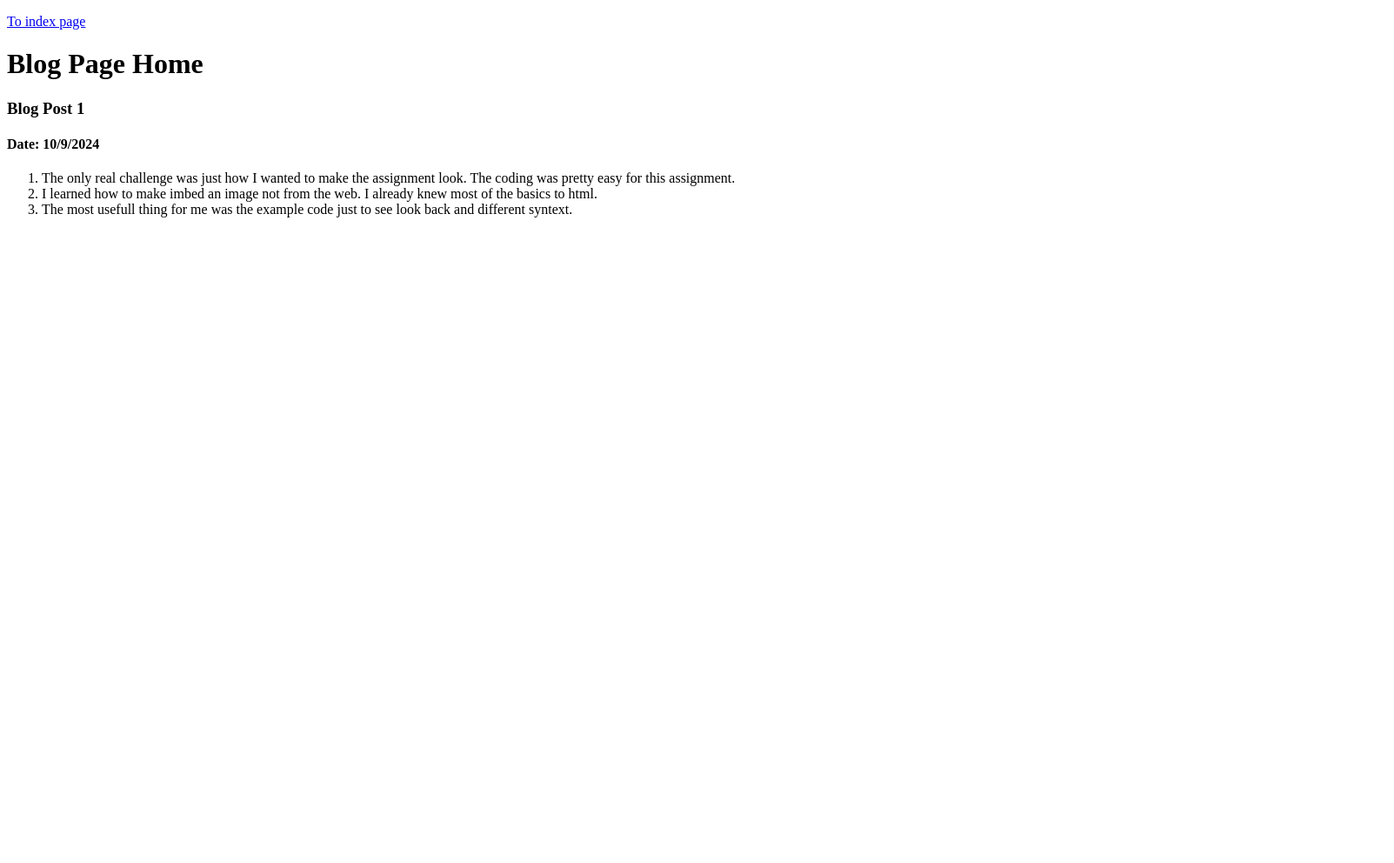
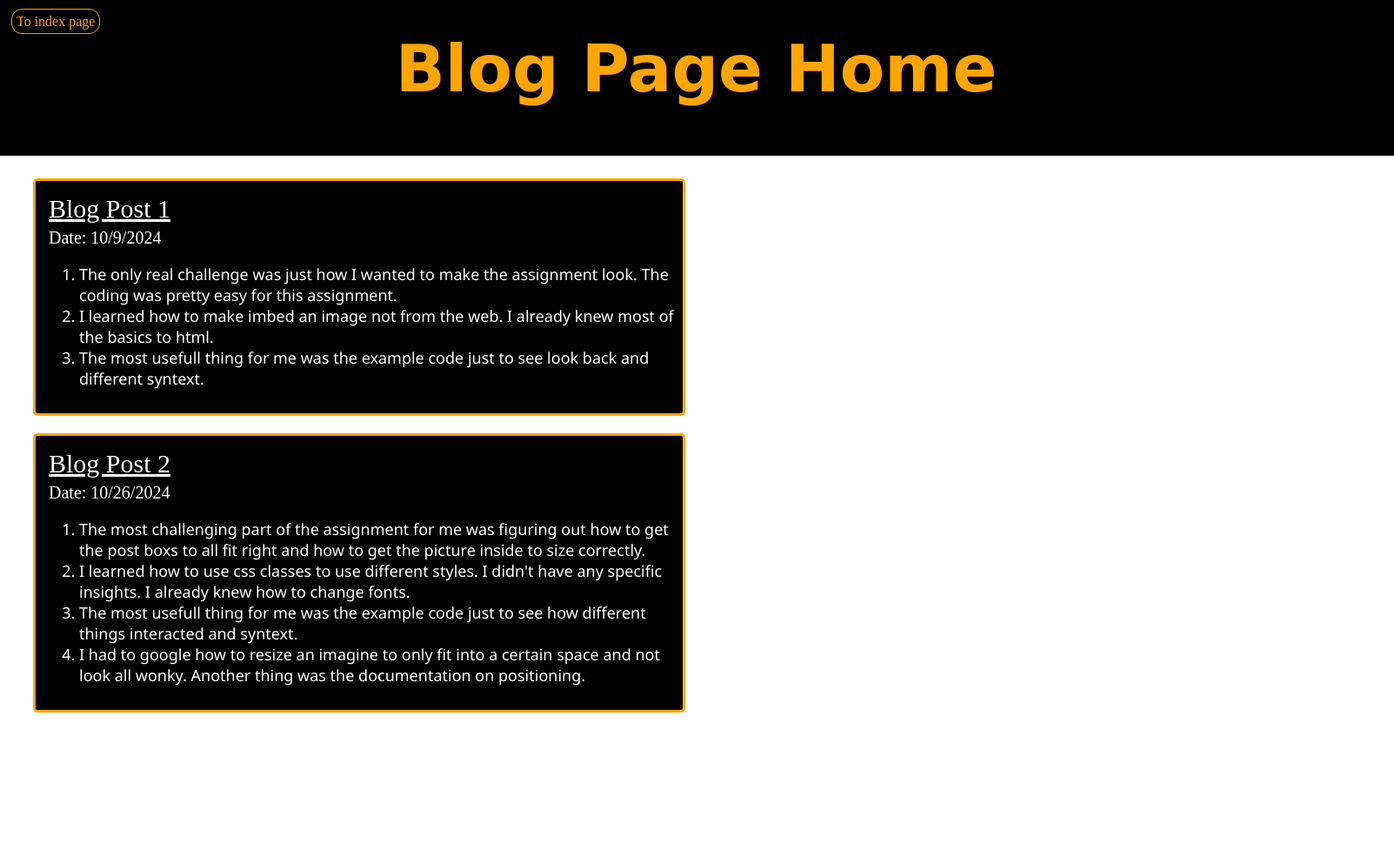
Before and after one commit to soehljace/assignment1, a plain HTML site: page blog.html in a window 1280 px wide. Shown: the whole page at 87% size, 1603 px wide, since content can reach past the window. Before the commit the page ends 800 px from the top, so only its background shows below. Drawn offline with Linux system fonts and the light colour scheme.

Commit message:
Blog Post 2

```diff
--- a/blog.html
+++ b/blog.html
@@ -1,15 +1,37 @@
 <!DOCTYPE html>
 <html>
+    <head>
+        <meta charset="utf-8">
+        <title>Blog</title>
+        <link rel="stylesheet" href="styles.css">
+      </head>
     <body>
-        <p> <a href="index.html">To index page</a></p>
-        <h1>Blog Page Home</h1>
-        <h3> Blog Post 1</h3>
-        <h4> Date: 10/9/2024</h4>
-        <ol>
-            <li>The only real challenge was just how I wanted to make the assignment look. The coding was pretty easy for this assignment.</li>
-            <li>I learned how to make imbed an image not from the web. I already knew most of the basics to html. </li>
-            <li>The most usefull thing for me was the example code just to see look back and different syntext.</li>
-        </ol>
+        <div>
+            <p> <a href="index.html">To index page</a></p>
+        </div>
+        <div>
+            <h1 class="title">Blog Page Home</h1>
+        </div>
+        <section id="posts">
+            <div class="post-title">
+                <div class="blog-title"> Blog Post 1</div>
+                    <div class="blog-date"> Date: 10/9/2024</div>
+                        <ol class="list">
+                            <li>The only real challenge was just how I wanted to make the assignment look. The coding was pretty easy for this assignment.</li>
+                            <li>I learned how to make imbed an image not from the web. I already knew most of the basics to html. </li>
+                            <li>The most usefull thing for me was the example code just to see look back and different syntext.</li>
+                        </ol>
+            </div>
+            <div class="post-title">
+                <div class="blog-title">Blog Post 2</div>
+                    <div class="blog-date">Date: 10/26/2024</div>
+                        <ol class="list">
+                            <li>The most challenging part of the assignment for me was figuring out how to get the post boxs to all fit right and how to get the picture inside to size correctly.</li>
+                            <li>I learned how to use css classes to use different styles. I didn't have any specific insights. I already knew how to change fonts. </li>
+                            <li>The most usefull thing for me was the example code just to see how different things interacted and syntext.</li>
+                            <li>I had to google how to resize an imagine to only fit into a certain space and not look all wonky. Another thing was the documentation on positioning.</li>
+                        </ol>
 
+        </section>
     </body>
 </html>
--- /dev/null
+++ b/styles.css
@@ -0,0 +1,71 @@
+div {
+    position: relative; /* Makes this the reference point */
+}
+
+.title {
+    color: orange;
+    background-color: black;
+    position: relative ;z-index: 4000;
+    width: 1605px;
+    height: 200px;
+    top: -105px;
+    left:-10px;
+    display: flex;
+    align-items: center;
+    justify-content: center;
+    font-size: 75px;
+    font-family: cursive;
+
+}
+
+a {
+    color: orange;
+    border: 1px solid orange;
+    padding: 5px;
+    text-decoration: none;
+    border-radius: 12px;
+    margin: 5px;
+    cursor: pointer;
+    position: relative ;z-index: 40000; /* Absolute position to layer it on top of the title */
+}
+
+a:hover {
+    font-size: 18px;
+}
+#posts {
+    display: flex;
+    flex-direction: row;
+    gap: 20px;
+    padding: 20px;
+    flex-wrap: wrap;
+    width: 100%; /* Set container to full width */
+}
+
+.post-title {
+    max-width: 750px; /* Max width prevents oversized posts */
+    border: 3px solid orange;
+    padding: 10px;
+    left:10px;
+    box-sizing: border-box;
+    top:-150px;
+    border-radius: 5px;
+    background-color: black;
+    color:white;
+}
+.blog-title{
+    width: 100%;
+    margin: 5px;
+    gap:10px;
+    font-size: 30px;
+    text-decoration: underline;
+}
+.blog-date{
+    width:100%;
+    left:5px;
+    font-size: 20px;
+}
+.list{
+    gap:20px;
+    font-size: 18px;
+    font-family: 'Segoe UI', Tahoma, Geneva, Verdana, sans-serif;
+}
```
Also changed, not shown: index.html (+1 -0 lines).
